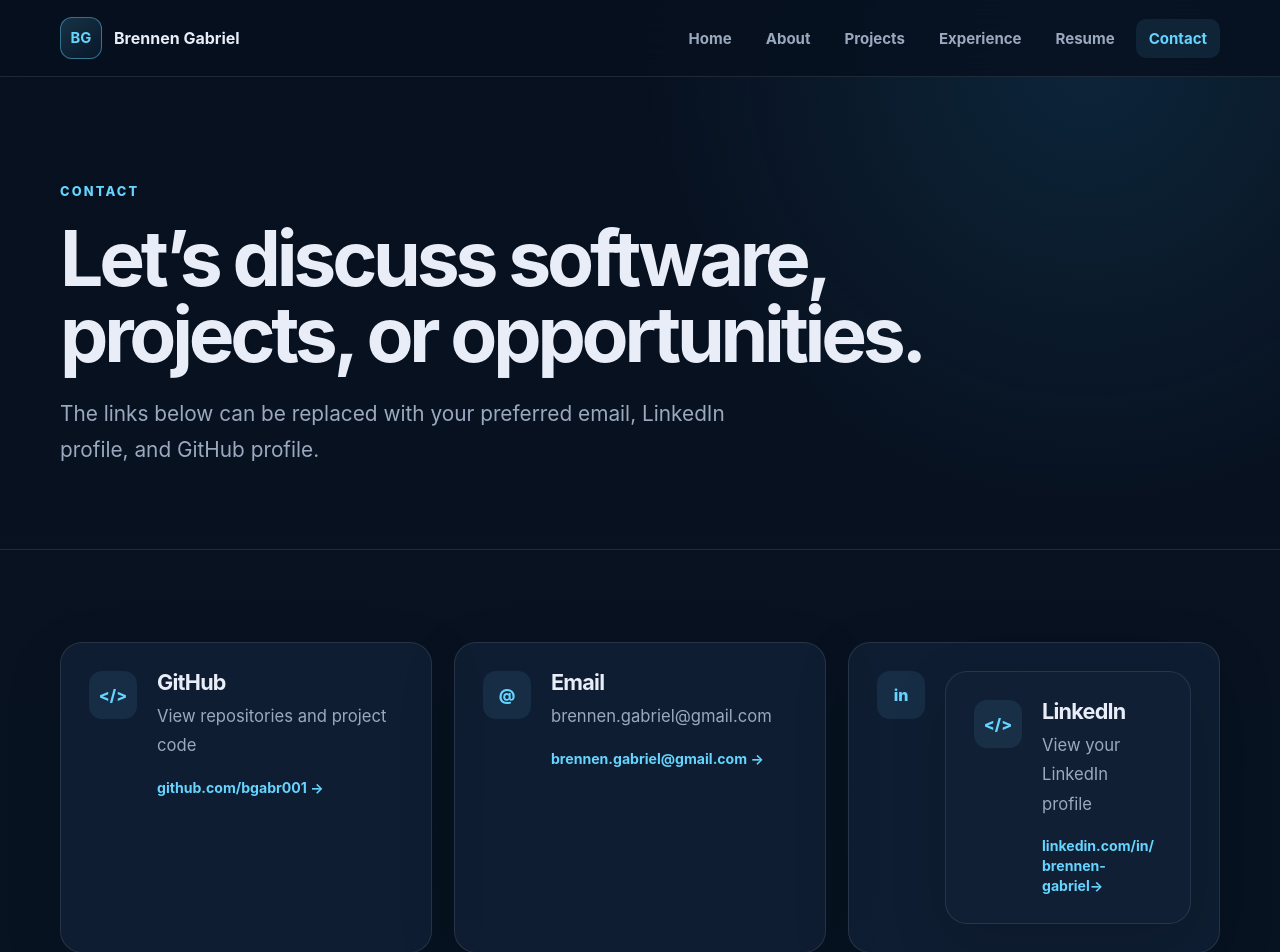
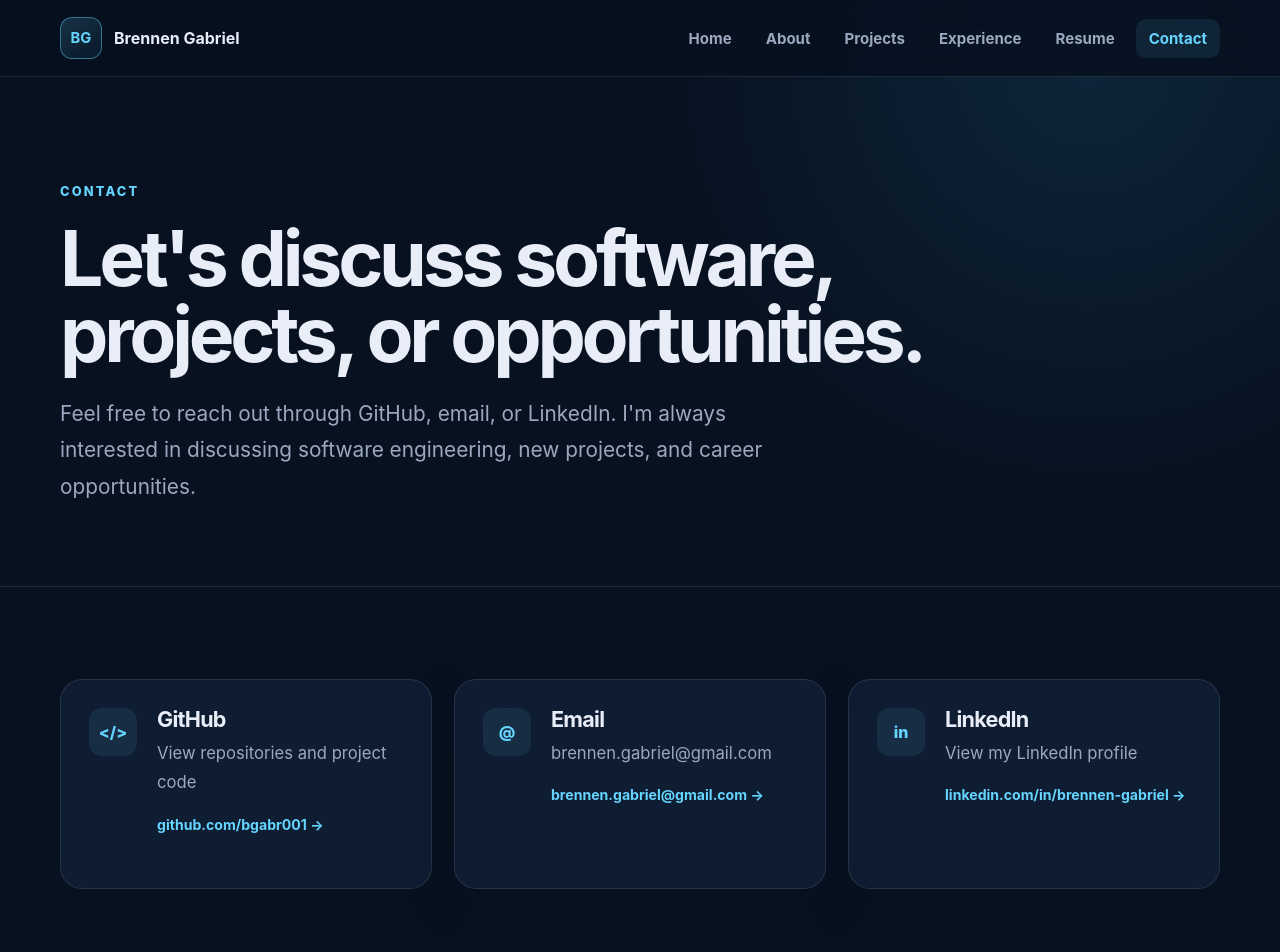
Before and after one commit to bgabr001/bgabr001-BrennenGabriel.github.io, a SvelteKit app: page /contact in a window 1280 px wide. Shown: the top 952 px of the page. Built offline with nearby package versions, Linux system fonts and the light colour scheme.

Commit message:
fixed linkedIn

```diff
--- a/src/routes/contact/+page.svelte
+++ b/src/routes/contact/+page.svelte
@@ -5,43 +5,71 @@
 <section class="page-hero compact">
 	<div class="page-shell">
 		<p class="eyebrow">Contact</p>
-		<h1>Let’s discuss software, projects, or opportunities.</h1>
+
+		<h1>Let's discuss software, projects, or opportunities.</h1>
+
 		<p class="hero-text">
-			The links below can be replaced with your preferred email, LinkedIn profile, and GitHub profile.
+			Feel free to reach out through GitHub, email, or LinkedIn. I'm always
+			interested in discussing software engineering, new projects, and career
+			opportunities.
 		</p>
 	</div>
 </section>
 
 <section class="section">
 	<div class="page-shell contact-grid">
-		<a class="contact-card" href="https://github.com/bgabr001" target="_blank" rel="noreferrer">
+
+		<!-- GitHub -->
+		<a
+			class="contact-card"
+			href="https://github.com/bgabr001"
+			target="_blank"
+			rel="noreferrer"
+		>
 			<span class="contact-icon">&lt;/&gt;</span>
+
 			<div>
 				<h2>GitHub</h2>
+
 				<p>View repositories and project code</p>
+
 				<strong>github.com/bgabr001 →</strong>
 			</div>
 		</a>
 
-		<a class="contact-card" href="mailto:brennen.gabriel@gmail.com">
+		<!-- Email -->
+		<a
+			class="contact-card"
+			href="mailto:brennen.gabriel@gmail.com"
+		>
 			<span class="contact-icon">@</span>
+
 			<div>
 				<h2>Email</h2>
+
 				<p>brennen.gabriel@gmail.com</p>
+
 				<strong>brennen.gabriel@gmail.com →</strong>
 			</div>
 		</a>
 
-		<div class="contact-card">
+		<!-- LinkedIn -->
+		<a
+			class="contact-card"
+			href="https://www.linkedin.com/in/brennen-gabriel/"
+			target="_blank"
+			rel="noreferrer"
+		>
 			<span class="contact-icon">in</span>
-			<a class="contact-card" href="https://www.linkedin.com/in/brennen-gabriel/" target="_blank" rel="noreferrer">
-			<span class="contact-icon">&lt;/&gt;</span>
+
 			<div>
 				<h2>LinkedIn</h2>
-				<p>View your LinkedIn profile</p>
-				<strong>linkedin.com/in/brennen-gabriel→</strong>
+
+				<p>View my LinkedIn profile</p>
+
+				<strong>linkedin.com/in/brennen-gabriel →</strong>
 			</div>
 		</a>
-		</div>
+
 	</div>
 </section>
```
Lines whose indentation alone changed are shown as unchanged.
